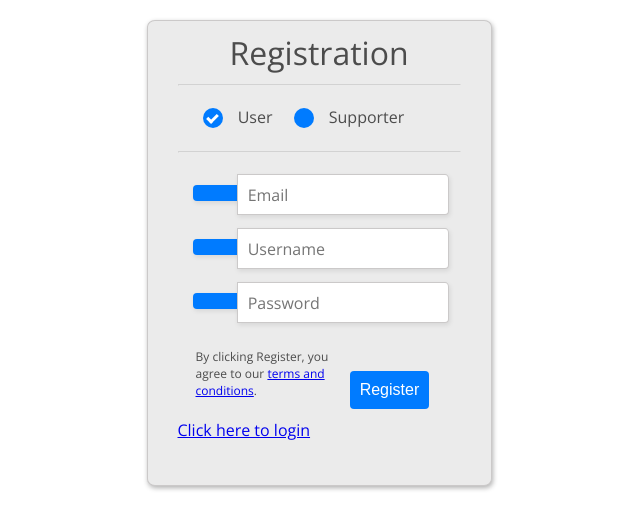
After one commit to const2001/Issue_Tracker, a Flask app: page /register in a window 1280 px wide. The commit adds this page. Shown: the top 529 px of the page, without its empty margins (321-961 px from the left). Run offline with Flask 3, Linux system fonts and the light colour scheme; some libraries are stand-ins or nearby versions.

Commit message:
app flask update

```diff
--- a/app.py
+++ b/app.py
@@ -21,7 +21,6 @@ app.config["SECRET_KEY"] = "mykey"
 db = SQLAlchemy(app)
 
 # Models
-
 
 class Role(db.Model):
     id = db.Column(db.Integer, primary_key=True)
@@ -49,6 +48,9 @@ class Issue(db.Model):
     phone = db.Column(db.String(50))
     issue_description = db.Column(db.String(50))
     status = db.Column(db.String(50))
+    user_id = db.Column(db.Integer, db.ForeignKey('user.id'))
+    user = db.relationship('User', backref=db.backref('issues', lazy='dynamic'))
+
 
     def __init__(self, name, phone, issue_description, status):
         self.name = name
@@ -60,6 +62,7 @@ class Issue(db.Model):
 def check_role(user, role_name):
     return user.role.name == role_name
 
+
 # Routes and Views
 
 
@@ -69,11 +72,11 @@ def index():
 
     if user_id:
         user = db.session.get(User, user_id)
-
+        issues = get_issues()
         if user and check_role(user, "Admin"):
-            return render_template("admin.html", username=user.username)
+            return render_template("admin.html", username=user.username, issues=issues)
         elif user and check_role(user, "User"):
-            return render_template("user.html", username=user.username)
+            return render_template("user.html", username=user.username,issues=issues)
     return render_template("login.html")
 
 
@@ -83,16 +86,17 @@ def register():
         username = request.form["username"]
         email = request.form["email"]
         password = request.form["password"]
+        role_id = request.form["role_id"]
 
-        user = User(username=username, email=email, password=password, role_id=1)
+        user = User(username=username, email=email, password=password, role_id=role_id)
         db.session.add(user)
         db.session.commit()
 
         flash("Registration successful. Please log in.")
         return redirect("/login")
 
-    roles = Role.query.all()
-    return render_template("register.html", roles=roles)
+
+    return render_template("register.html")
 
 
 @app.route("/login", methods=["GET", "POST"])
@@ -138,6 +142,7 @@ def add_issue():
                     phone=phone,
                     issue_description=issue_description,
                     status=status,
+                    user_id = user_id
                 )
 
                 try:
@@ -155,51 +160,65 @@ def add_issue():
 
 @app.route("/get_issues", methods=["GET"])
 def get_issues():
-    issues = db.session.query(Issue).all()
+    user_id = session.get("user_id")
 
-    serialized_issues = []
-    for issue in issues:
-        serialized_issue = {
-            "id": issue.id,
-            "name": issue.name,
-            "phone": issue.phone,
-            "issue_description": issue.issue_description,
-            "status": issue.status,
-        }
-        serialized_issues.append(serialized_issue)
+    if user_id:
+        user = db.session.get(User, user_id)
 
-    return jsonify(serialized_issues)
+        if user and check_role(user, "User"):
+            issues = db.session.query(Issue).all()
+            serialized_issues = []
+            for issue in issues:
+                user = db.session.query(User).filter_by(id=issue.user_id).first()
+                serialized_issue = {
+                    "id": issue.id,
+                    "name": issue.name,
+                    "phone": issue.phone,
+                    "issue_description": issue.issue_description,
+                    "user" : user.username,
+                    "status": issue.status
+                }
+                serialized_issues.append(serialized_issue)
 
-@app.route("/test", methods=["GET"])
-def test():
-    return "hi jenkins you are idiot"
+            return (serialized_issues)
+        return("you dont have permission to see issues")
+    return render_template("login.html")
 
 
 
 @app.route("/update_issue/<int:issue_id>", methods=["PUT"])
 def update_issue(issue_id):
-    print(request.data)
-    data = request.json
-    print(data)
-    new_status = data["status"]
+    user_id = session.get("user_id")
 
-    if new_status is None:
-        return jsonify({"error": "New status not provided"}), 400
+    if user_id:
+        user = db.session.get(User, user_id)
 
-    try:
-        issue = db.session.query(Issue).get(issue_id)
-        if issue is None:
-            return jsonify({"error": "Issue not found"}), 404
+        if user and check_role(user, "Admin"):
 
-        issue.status = new_status
-        db.session.commit()
+            print(request.data)
+            data = request.json
+            print(data)
+            new_status = data["status"]
 
-        return jsonify({"message": "Issue status updated successfully"})
+            if new_status is None:
+                return jsonify({"error": "New status not provided"}), 400
 
-    except Exception as e:
-        db.session.rollback()
-        return jsonify({"error": str(e)}), 500
+            try:
+                issue = db.session.query(Issue).get(issue_id)
+                if issue is None:
+                    return jsonify({"error": "Issue not found"}), 404
+
+                issue.status = new_status
+                db.session.commit()
+
+                return jsonify({"message": "Issue status updated successfully"})
+
+            except Exception as e:
+             db.session.rollback()
+             return jsonify({"error": str(e)}), 500
+        return("you dont have permission to change status")
+    return render_template("login.html")
 
 
 if __name__ == "__main__":
-    app.run(debug=True,host='0.0.0.0',port=8000)
+    app.run(debug=True, host="0.0.0.0", port=8000)
--- a/static/css/add_issue.css
+++ b/static/css/add_issue.css
@@ -91,7 +91,8 @@ form {
     background-color: #f5f5f5;
     border: 1px solid #ccc;
     border-radius: 4px;
-    padding: 20px;
+    width: 500px;
+    left: 30%;
 }
 
 label {
--- /dev/null
+++ b/static/css/register.css
@@ -0,0 +1,196 @@
+body, div, dl, dt, dd, ul, ol, li, h1, h2, h3, h4, h5, h6,
+pre, form, fieldset, input, textarea, p, blockquote, th, td {
+  padding:0;
+  margin:0;}
+
+fieldset, img {border:0}
+
+ol, ul, li {list-style:none}
+
+:focus {outline:none}
+
+body,
+input,
+textarea,
+select {
+  font-family: 'Open Sans', sans-serif;
+  font-size: 16px;
+  color: #4c4c4c;
+}
+.register {
+    background-color: #007bff;
+    color: #fff;
+    padding: 10px;
+    border: none;
+    border-radius: 4px;
+    cursor: pointer;
+    font-size: 16px;
+
+  }
+p {
+  font-size: 12px;
+  width: 150px;
+  display: inline-block;
+  margin-left: 18px;
+  margin-bottom: 20px;
+}
+h1 {
+  font-size: 32px;
+  font-weight: 300;
+  color: #4c4c4c;
+  text-align: center;
+  padding-top: 10px;
+  margin-bottom: 10px;
+}
+
+html{
+  background-color: #ffffff;
+}
+
+.testbox {
+  margin: 20px auto;
+  width: 343px;
+  height: 464px;
+  -webkit-border-radius: 8px/7px;
+  -moz-border-radius: 8px/7px;
+  border-radius: 8px/7px;
+  background-color: #ebebeb;
+  -webkit-box-shadow: 1px 2px 5px rgba(0,0,0,.31);
+  -moz-box-shadow: 1px 2px 5px rgba(0,0,0,.31);
+  box-shadow: 1px 2px 5px rgba(0,0,0,.31);
+  border: solid 1px #cbc9c9;
+}
+
+input[type=radio] {
+  visibility: hidden;
+}
+
+form{
+  margin: 0 30px;
+}
+
+label.radio {
+	cursor: pointer;
+  text-indent: 35px;
+  overflow: visible;
+  display: inline-block;
+  position: relative;
+  margin-bottom: 15px;
+}
+
+label.radio:before {
+  background: #007bff;
+  content:'';
+  position: absolute;
+  top:2px;
+  left: 0;
+  width: 20px;
+  height: 20px;
+  border-radius: 100%;
+}
+
+label.radio:after {
+	opacity: 0;
+	content: '';
+	position: absolute;
+	width: 0.5em;
+	height: 0.25em;
+	background: transparent;
+	top: 7.5px;
+	left: 4.5px;
+	border: 3px solid #ffffff;
+	border-top: none;
+	border-right: none;
+
+	-webkit-transform: rotate(-45deg);
+	-moz-transform: rotate(-45deg);
+	-o-transform: rotate(-45deg);
+	-ms-transform: rotate(-45deg);
+	transform: rotate(-45deg);
+}
+
+input[type=radio]:checked + label:after {
+	opacity: 1;
+}
+
+hr{
+  color: #a9a9a9;
+  opacity: 0.3;
+}
+
+input[type=text],input[type=password],[type=email]{
+  width: 200px;
+  height: 39px;
+  -webkit-border-radius: 0px 4px 4px 0px/5px 5px 4px 4px;
+  -moz-border-radius: 0px 4px 4px 0px/0px 0px 4px 4px;
+  border-radius: 0px 4px 4px 0px/5px 5px 4px 4px;
+  background-color: #fff;
+  -webkit-box-shadow: 1px 2px 5px rgba(0,0,0,.09);
+  -moz-box-shadow: 1px 2px 5px rgba(0,0,0,.09);
+  box-shadow: 1px 2px 5px rgba(0,0,0,.09);
+  border: solid 1px #cbc9c9;
+  margin-left: -5px;
+  margin-top: 13px;
+  padding-left: 10px;
+}
+
+input[type=password]{
+  margin-bottom: 25px;
+}
+
+#icon {
+  display: inline-block;
+  width: 30px;
+  background-color: #007bff;
+  padding: 8px 0px 8px 15px;
+  margin-left: 15px;
+  -webkit-border-radius: 4px 0px 0px 4px;
+  -moz-border-radius: 4px 0px 0px 4px;
+  border-radius: 4px 0px 0px 4px;
+  color: white;
+  -webkit-box-shadow: 1px 2px 5px rgba(0,0,0,.09);
+  -moz-box-shadow: 1px 2px 5px rgba(0,0,0,.09);
+  box-shadow: 1px 2px 5px rgba(0,0,0,.09);
+  border: solid 0px #cbc9c9;
+}
+
+.gender {
+  margin-left: 30px;
+  margin-bottom: 30px;
+}
+
+.accounttype{
+  margin-left: 8px;
+  margin-top: 20px;
+}
+
+a.button {
+  font-size: 14px;
+  font-weight: 600;
+  color: white;
+  padding: 6px 25px 0px 20px;
+  margin: 10px 8px 20px 0px;
+  display: inline-block;
+  float: right;
+  text-decoration: none;
+  width: 50px; height: 27px;
+  -webkit-border-radius: 5px;
+  -moz-border-radius: 5px;
+  border-radius: 5px;
+  background-color: #007bff;
+  -webkit-box-shadow: 0 3px rgba(58,87,175,.75);
+  -moz-box-shadow: 0 3px rgba(58,87,175,.75);
+  box-shadow: 0 3px rgba(58,87,175,.75);
+  transition: all 0.1s linear 0s;
+  top: 0px;
+  position: relative;
+}
+
+a.button:hover {
+  top: 3px;
+  background-color:#2e458b;
+  -webkit-box-shadow: none;
+  -moz-box-shadow: none;
+  box-shadow: none;
+
+}
--- a/static/css/user.css
+++ b/static/css/user.css
@@ -76,7 +76,11 @@ body {
 
 .table_wrap ul li .item .issue {
   width: 45%;
-  padding: 0 15px;
+  padding: 0 45px;
+}
+.table_wrap ul li .item .username {
+  width: 15%;
+  padding: 0 25px;
 }
 
 .table_wrap ul li .item .issue span,
--- a/templates/login.html
+++ b/templates/login.html
@@ -18,6 +18,8 @@
           {% if error_message %}
             <p class="error-message">{{ error_message }}</p>
             {% endif %}
+            <br>
+            <a class="register" href="{{ url_for('register') }}">Click here to register</a>
         </form>
     </div>
 </body>
--- /dev/null
+++ b/templates/register.html
@@ -0,0 +1,40 @@
+<!DOCTYPE html>
+<html lang="en">
+<head>
+    <meta charset="UTF-8">
+    <meta name="viewport" content="width=device-width, initial-scale=1.0">
+    <title>Register</title>
+    <link rel="stylesheet" href="https://cdnjs.cloudflare.com/ajax/libs/font-awesome/6.0.0-beta3/css/all.min.css">
+    <link rel="stylesheet" href="{{ url_for('static', filename='css/register.css') }}">
+</head>
+<link href='https://fonts.googleapis.com/css?family=Open+Sans:400,300,300italic,400italic,600' rel='stylesheet' type='text/css'>
+<link href="//netdna.bootstrapcdn.com/font-awesome/3.1.1/css/font-awesome.css" rel="stylesheet">
+
+<div class="testbox">
+  <h1>Registration</h1>
+
+  <form action="{{ url_for('register') }}" method="post">
+      <hr>
+    <div class="accounttype">
+      <input type="radio" value="1" id="radioOne" name="role_id" checked/>
+      <label for="radioOne" class="radio">User</label>
+      <input type="radio" value="2" id="radioTwo" name="role_id" />
+      <label for="radioTwo" class="radio">Supporter</label>
+    </div>
+  <hr>
+  <label id="icon" for="email"><i class="icon-envelope "></i></label>
+  <input type="email" name="email" id="email" placeholder="Email" required/>
+  <label id="icon" for="username"><i class="icon-user"></i></label>
+  <input type="text" name="username" id="username" placeholder="Username" required/>
+  <label id="icon" for="password"><i class="icon-shield"></i></label>
+  <input type="password" name="password" id="password" placeholder="Password" required/>
+
+  <p>By clicking Register, you agree to our <a href="#">terms and conditions</a>.</p>
+  <button type="submit" class="register">Register</button>
+
+  <a class="login" href="{{ url_for('login') }}">Click here to login</a>
+  </form>
+</div>
+
+</body>
+</html>
```
Also changed, not shown: templates/add_issue.html (+6 -1 lines), templates/user.html (+9 -2 lines).
